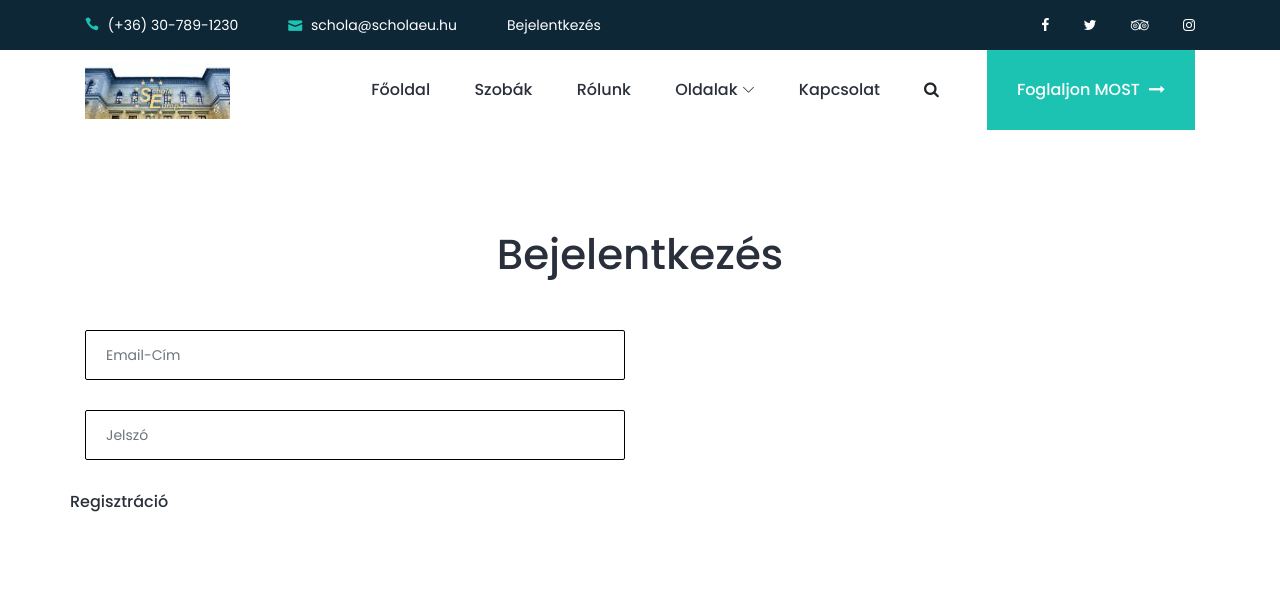
After one commit to PepeHUN12/Hotel-Project02, a PHP site: page /login.php in a window 1280 px wide. The commit adds this page. Shown: the top 613 px of the page. Run offline with PHP 8.4, Linux system fonts and the light colour scheme; some web fonts are replaced.

Commit message:
login.php,header.php
Bejelentkezés a headerben
Bejelentkezés Oldal

```diff
--- a/Hotel-Project/header.php
+++ b/Hotel-Project/header.php
@@ -19,6 +19,8 @@
                         <div class="top-header-content">
                             <a href="#"><i class="icon_phone"></i> <span>(+36) 30-789-1230</span></a>
                             <a href="#"><i class="icon_mail"></i> <span>schola@scholaeu.hu</span></a>
+                            <a name="log/reg" href="login.php">Bejelentkezés</a>
+
                         </div>
                     </div>
 
@@ -84,7 +86,7 @@
                                             </li>
                                         </ul>
                                     </li>
-                                    <li><a href="./blog.php">hírek</a></li>
+<!--                                    <li><a href="./blog.php">hírek</a></li> -->
                                     <li><a href="./contact.php">Kapcsolat</a></li>
                                 </ul>
 
@@ -97,6 +99,7 @@
                                 <div class="book-now-btn ml-3 ml-lg-5">
                                     <a href="#">Foglaljon MOST <i class="fa fa-long-arrow-right" aria-hidden="true"></i></a>
                                 </div>
+
                             </div>
                             <!-- Nav End -->
                         </div>
--- /dev/null
+++ b/Hotel-Project/login.php
@@ -0,0 +1,95 @@
+<!DOCTYPE html>
+<html lang="hu">
+<head>
+    <meta charset="UTF-8">
+    <meta name="description" content="">
+    <meta http-equiv="X-UA-Compatible" content="IE=edge">
+    <meta name="viewport" content="width=device-width, initial-scale=1, shrink-to-fit=no">
+
+    <!-- Title -->
+    <title>Hotel | Bejelentkezés</title>
+
+    <!-- Favicon -->
+    <link rel="icon" href="./img/core-img/schola.png">
+
+    <!-- Stylesheet -->
+    <link rel="stylesheet" href="style.css">
+
+</head>
+<body>
+
+
+    <!-- Preloader -->
+    <div id="preloader">
+        <div class="loader"></div>
+    </div>
+    <!-- /Preloader -->
+
+
+    <!-- Header Area Start -->
+    <?php
+    include "header.php";
+
+    include "connection.php";
+
+    if ($_SERVER["REQUEST_METHOD"] == "POST") {
+        $email = $_POST["email"];
+        $password = $_POST["password"];
+
+
+    }
+
+    ?>
+
+    <div class="roberto-contact-form-area section-padding-100">
+        <div class="container">
+            <div class="row">
+                <div class="col-12">
+                    <!-- Section Heading -->
+                    <div class="section-heading text-center wow fadeInUp" data-wow-delay="100ms" style="visibility: visible; animation-delay: 100ms; animation-name: fadeInUp;">
+
+                        <h2>Bejelentkezés</h2>
+                    </div>
+                </div>
+            </div>
+
+            <div class="row">
+                <div class="col-12">
+                    <!-- Form -->
+                    <div class="roberto-contact-form">
+                        <form action="<?php echo htmlspecialchars($_SERVER["PHP_SELF"]);?>" method="post">
+                            <div class="row">
+                                <div class="col-12 col-lg-6 wow fadeInUp" data-wow-delay="100ms" style="visibility: visible; animation-delay: 100ms; animation-name: fadeInUp;">
+                                    <input style="border: solid black 1px" type="email" name="email" class="form-control mb-30" placeholder="Email-Cím">
+                                </div>
+                            </div>
+                            <div class="row">
+                                <div class="col-12 col-lg-6 wow fadeInUp" data-wow-delay="100ms" style="visibility: visible; animation-delay: 100ms; animation-name: fadeInUp;">
+                                    <input style="border: solid black 1px" type="password" name="password" class="form-control mb-30" placeholder="Jelszó">
+                                </div>
+                            </div>
+                            <div class="row">
+                                <a href="registration.php"> Regisztráció </a>
+                            </div>
+                        </form>
+                    </div>
+                </div>
+            </div>
+        </div>
+    </div>
+
+     <!-- **** All JS Files ***** -->
+    <!-- jQuery 2.2.4 -->
+    <script src="js/jquery.min.js"></script>
+    <!-- Popper -->
+    <script src="js/popper.min.js"></script>
+    <!-- Bootstrap -->
+    <script src="js/bootstrap.min.js"></script>
+    <!-- All Plugins -->
+    <script src="js/roberto.bundle.js"></script>
+    <!-- Active -->
+    <script src="js/default-assets/active.js"></script>
+
+</body>
+
+</html>
```
